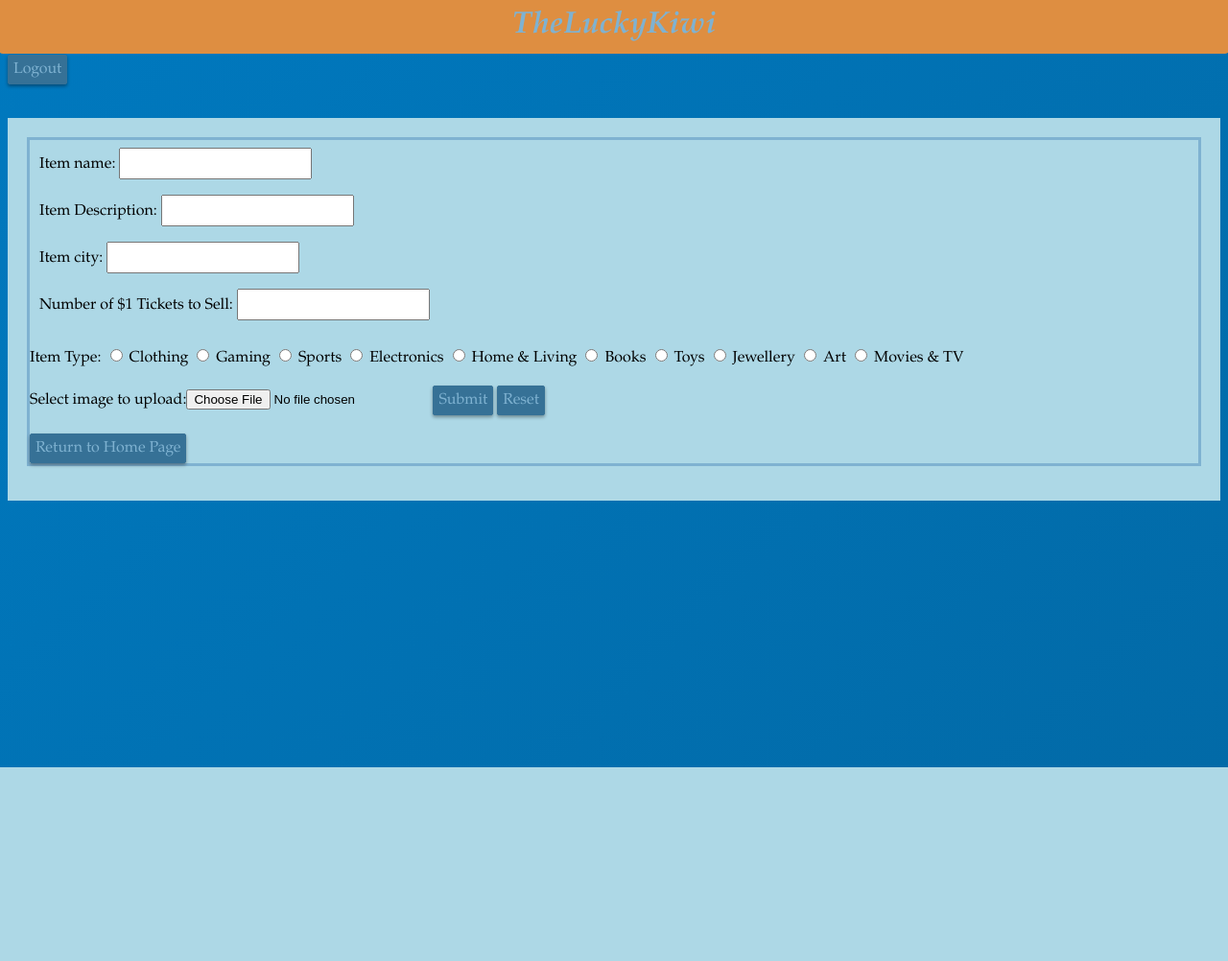
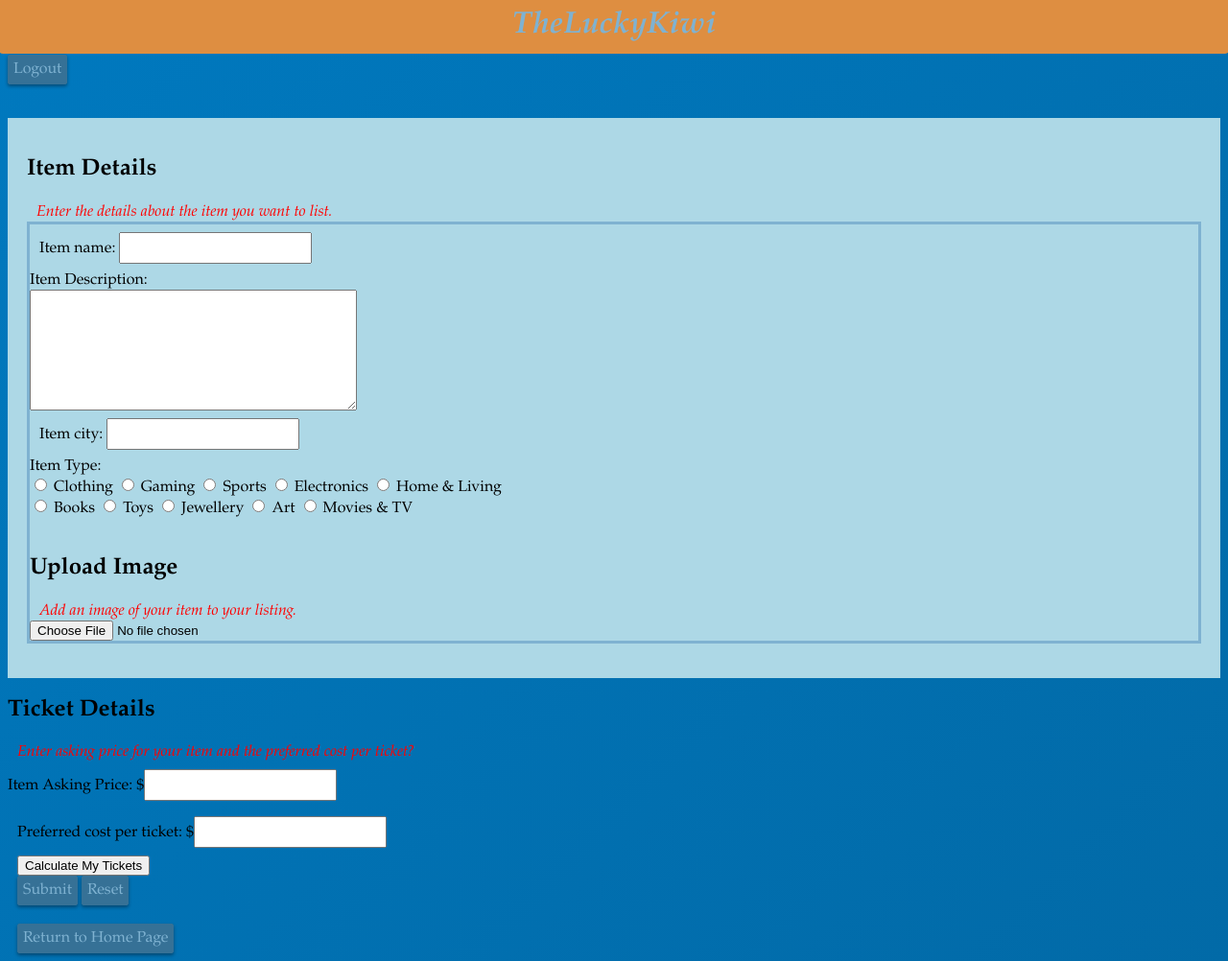
Before and after one commit to Bumchafes/LuckOfTheKiwi, a PHP site: page /itemlistingform.php in a window 1280 px wide. Shown: the whole page at 96% size. Before the commit the page ends 800 px from the top, so only its background shows below. Run offline with PHP 8.4, Linux system fonts and the light colour scheme; the visitor is signed in with stand-in values (Sample User, id 1).

Commit message:
Create itemlistingform.php

```diff
--- a/itemlistingform.php
+++ b/itemlistingform.php
@@ -12,6 +12,7 @@
 				    <?php
 			}
 		?>
+
 	</head>
 <h1><i>TheLuckyKiwi</i></h1>
 <form action = "logoutProcess.php" method = "post">
@@ -21,40 +22,104 @@
 <br>
 	<body>
 	<div>
+		<h2>Item Details</h2>
+		<p><i><span style="color:red">Enter the details about the item you want to list.</span></i></p>
 		<form class="inputs" action = "itemlistingform.php" method = "post" ></p>
 			<p>Item name: <input required type="text" name="itemName"></p>
-				<p>Item Description: <input required type="text" name="Desc"></p>
+
+
+			<label>Item Description:</label>
+			<!--Allows seller to input a description of an item-->
+			<br><textarea required name="Desc" rows="8" cols="40"></textarea>
+			</p>
+
 			<p>Item city: <input required type="text" name="itemCity"></p>
-				<p>Number of $1 Tickets to Sell: <input required type="text" name="Cost"></p>
-				<br>Item Type:
+
+			Item Type:<br>
 			<input type="radio" name="type" value= "Clothing" > Clothing</input>
 			<input type="radio" name="type" value= "Gaming"> Gaming</input>
 			<input type="radio" name="type" value= "Sports"> Sports</input>
 			<input type="radio" name="type" value= "Electronics"> Electronics</input>
 			<input type="radio" name="type" value= "Home & Living"> Home & Living </input>
-				<input type="radio" name="type" value= "Books"> Books</input>
+			<br><input type="radio" name="type" value= "Books"> Books</input>
 			<input type="radio" name="type" value= "Toys"> Toys</input>
 			<input type="radio" name="type" value= "Jewellery"> Jewellery</input>
 			<input type="radio" name="type" value= "Art"> Art</input>
 			<input type="radio" name="type" value= "Movies & TV"> Movies & TV</input>
-				<br></br>
-				Select image to upload:<input type="file" name="image" id="fileToUpload">
+			<br>
+			<br>
+
+		<h2>Upload Image</h2>
+			<p><i><span style="color:red">Add an image of your item to your listing.</span></i></p>
+			<input type="file" name="image" id="fileToUpload"><br>
+
+
+	</div>
+
+		<h2>Ticket Details</h2>
+
+			<p><i><span style="color:red">Enter asking price for your item and the preferred cost per ticket?</span></i></p>
+			<label>Item Asking Price: $<input required type="text" name="totalPrice"></label>
+			<p><label>Preferred cost per ticket: $<input required type="text" name="totalTicket"></label>
+			<p id="targetDiv"></p>
+			<p><input name="Cost" type="button" value="Calculate My Tickets" onClick="calculateTix(totalPrice.value, totalTicket.value)">
+
+		<script>
+			function calculateTix(itemValue, ticketCount){
+
+					var ticketPrice = (itemValue/ticketCount);
+
+					if(isNaN(itemValue) || isNaN(ticketCount)){
+						document.getElementById("targetDiv").innerHTML = "Error: Input must be of type Integer";
+					}else if(ticketCount < 1){
+						document.getElementById("targetDiv").innerHTML = "Error: Ticket cost must be atleast $1";
+					}else if(ticketCount > (itemValue/2)){
+						document.getElementById("targetDiv").innerHTML = "Error: Max cost for one tickets is: $"+(itemValue/2);
+					}else if(itemValue % ticketCount != 0){
+						do{
+							ticketCount--;
+						}while(itemValue % ticketCount != 0);
+						document.getElementById("targetDiv").innerHTML = "$"+ticketCount+" per ticket for "+itemValue/ticketCount+" tickets.";
+
+						document.getElementById("ticketPrice").value = ticketPrice;
+						document.getElementById("ticketCount").value = ticketCount;
+						document.getElementById("itemValue").value = itemValue;
+
+
+					}else{
+						document.getElementById("targetDiv").innerHTML = "$"+ticketCount+" per ticket for "+ticketPrice+" tickets.";
+
+						document.getElementById("ticketPrice").value = ticketPrice;
+						document.getElementById("ticketCount").value = ticketCount;
+						document.getElementById("itemValue").value = itemValue;
+					}
+
+			}
+			</script>
+		<p>
+			<input id="ticketPrice" hidden type="text" value="test1" name="tikPrice">
+			<input id="ticketCount" hidden type="text" value="test2" name="tikCount">
+			<input id="itemValue" hidden type="text" value="test3" name="itemValue">
+		</p>
+
+		<p>
 		<input class = "button buttonHover" type="submit" value = "Submit"></input>
 			<input class = "button buttonHover" type="reset" value = "Reset"></input>
 			</br>
 			<br>
 			<a class = "button buttonHover" href="index.php">Return to Home Page</a>
 			</br>
+		</p>
 		</form>
-		</div>
+
 		<?php
 		//IF THE ITEM DETAILS ARE POSTED THEN CREATE ITEM WITH THEM
 			if( isset( $_POST['itemCity'] )){
 				$accID = $_SESSION['Account'];
 				$city = $_POST["itemCity"];
-				$value = $_POST["Cost"];
-				$ticketcost = 1;
-				$ticketcount = $_POST["Cost"];
+				$value = $_POST["itemValue"];
+				$ticketcost = $_POST["tikPrice"];
+				$ticketcount = $_POST["tikCount"];
 				$name = $_POST["itemName"];
 				$desc = $_POST["Desc"];
 				if( isset($_POST["type"]) )
@@ -72,5 +137,7 @@
 				insertPhoto($accID,$name,$photo);
 			}
 		?>
+
+
 	</body>
 </html>
```
Lines whose indentation alone changed are shown as unchanged.
